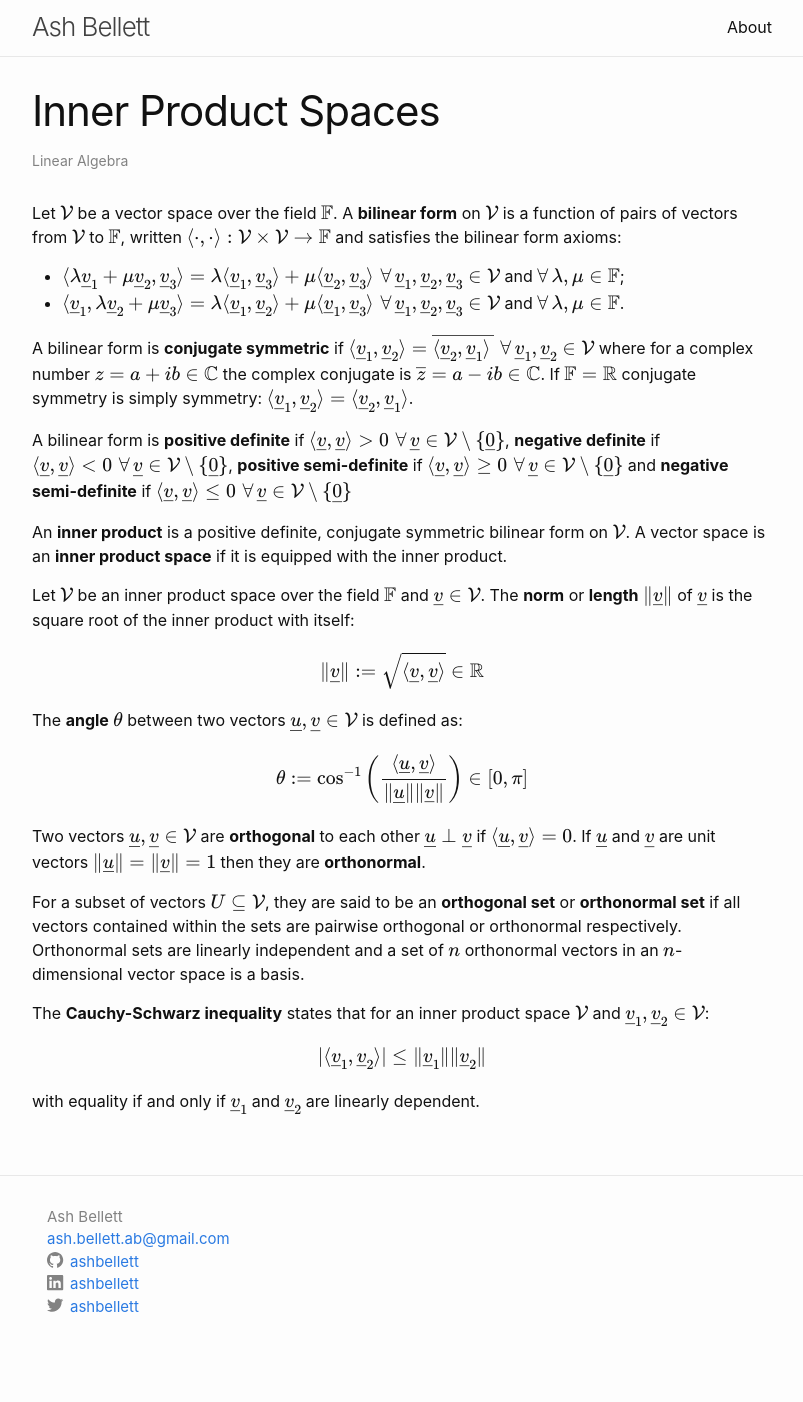
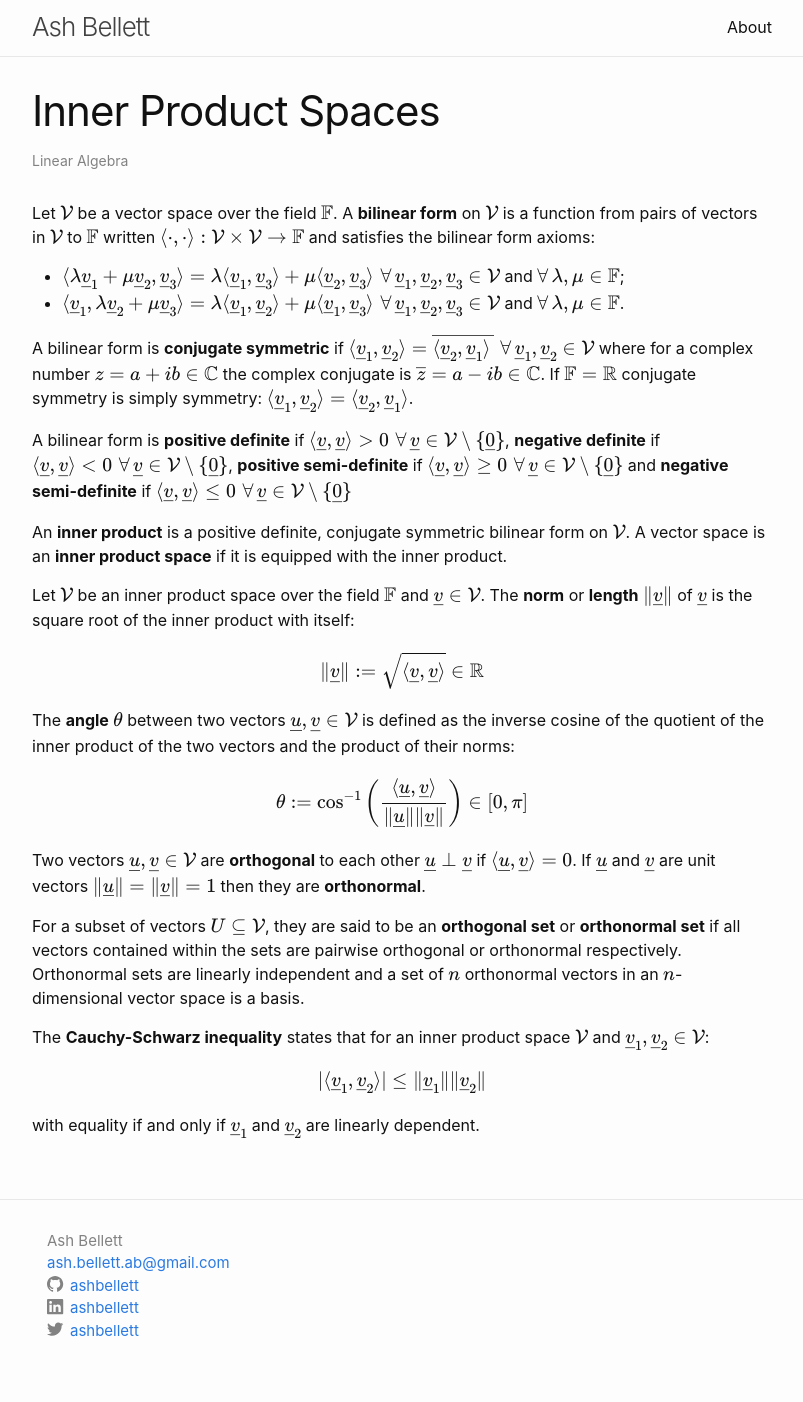
Before and after one commit to ashbellett/ashbellett.github.io, a Jekyll site: the page built from _posts/_linear-algebra/inner-product-spaces.md, in a window 1280 px wide. Shown: the whole page, without its empty margins (238-1041 px from the left). Built offline with Jekyll 4.4.1, drawn with Linux system fonts in a browser that asks for light colours; some web fonts are replaced; before the commit the page ends 1378 px from its top, so only the background shows below that.

Commit message:
Update inner product space notes

```diff
--- a/_posts/_linear-algebra/inner-product-spaces.md
+++ b/_posts/_linear-algebra/inner-product-spaces.md
@@ -6,7 +6,7 @@ tags: ["linear algebra", "inner product space"]
 description: "Vector spaces with additional structure"
 ---
 
-Let $$\mathcal{V}$$ be a vector space over the field $$\mathbb{F}$$. A **bilinear form** on $$\mathcal{V}$$ is a function of pairs of vectors from $$\mathcal{V}$$ to $$\mathbb{F}$$, written $$\langle \cdot, \cdot \rangle : \mathcal{V}\times\mathcal{V} \rightarrow \mathbb{F}$$ and satisfies the bilinear form axioms:
+Let $$\mathcal{V}$$ be a vector space over the field $$\mathbb{F}$$. A **bilinear form** on $$\mathcal{V}$$ is a function from pairs of vectors in $$\mathcal{V}$$ to $$\mathbb{F}$$ written $$\langle \cdot, \cdot \rangle : \mathcal{V}\times\mathcal{V} \rightarrow \mathbb{F}$$ and satisfies the bilinear form axioms:
 - $$\langle \lambda\underline{v}_1+\mu\underline{v}_2, \underline{v}_3 \rangle = \lambda\langle \underline{v}_1, \underline{v}_3 \rangle + \mu\langle \underline{v}_2, \underline{v}_3 \rangle \,\, \forall \, \underline{v}_1, \underline{v}_2, \underline{v}_3 \in \mathcal{V}$$ and $$\forall \, \lambda, \mu \in \mathbb{F}$$;
 - $$\langle \underline{v}_1, \lambda\underline{v}_2+\mu\underline{v}_3 \rangle = \lambda\langle \underline{v}_1, \underline{v}_2 \rangle + \mu\langle \underline{v}_1, \underline{v}_3 \rangle \,\, \forall \, \underline{v}_1, \underline{v}_2, \underline{v}_3 \in \mathcal{V}$$ and $$\forall \, \lambda, \mu \in \mathbb{F}$$.
 
@@ -20,7 +20,7 @@ Let $$\mathcal{V}$$ be an inner product space over the field $$\mathbb{F}$$ and
 
 $$\|\underline{v}\|:=\sqrt{\langle \underline{v},\underline{v} \rangle} \in \mathbb{R}$$
 
-The **angle** $$\theta$$ between two vectors $$\underline{u},\underline{v} \in \mathcal{V}$$ is defined as:
+The **angle** $$\theta$$ between two vectors $$\underline{u},\underline{v} \in \mathcal{V}$$ is defined as the inverse cosine of the quotient of the inner product of the two vectors and the product of their norms:
 
 $$\theta:=\cos^{-1}\left(\frac{\langle \underline{u},\underline{v} \rangle}{\|\underline{u}\|\|\underline{v}\|}\right) \in [0, \pi]$$
 
```
